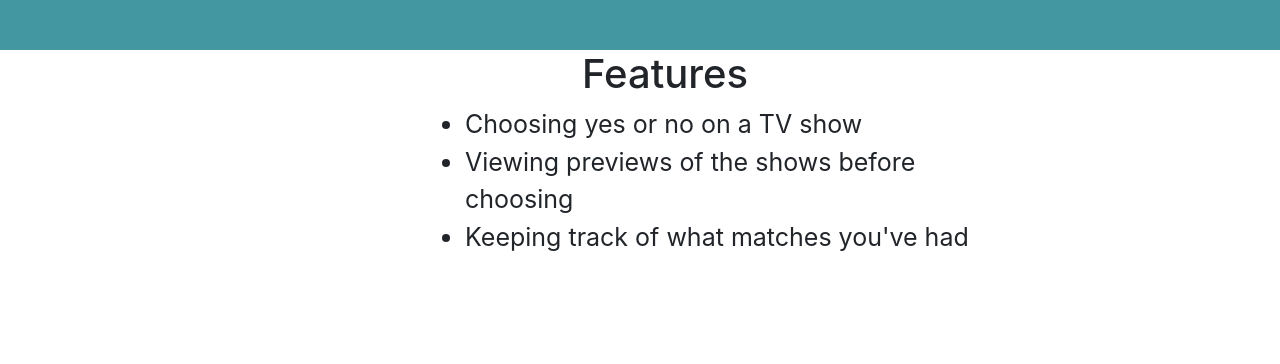
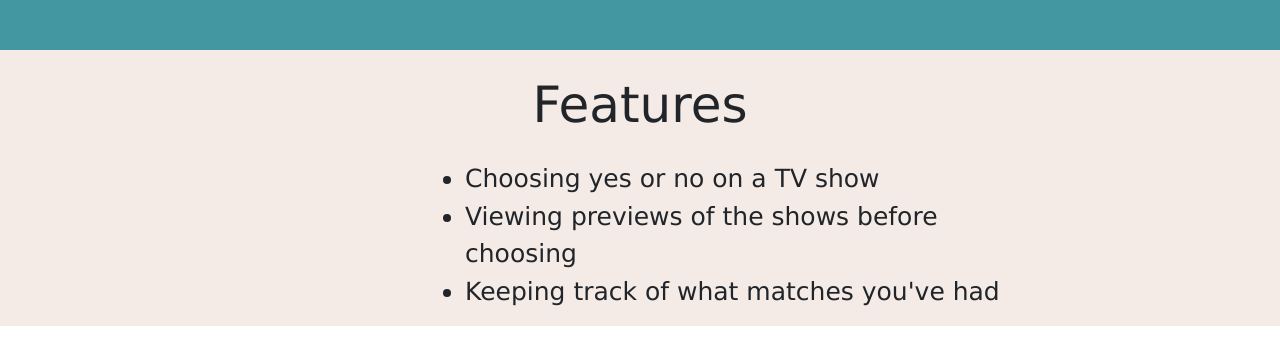
Before and after one commit to MauResendez/TVTroubles, a React (Create React App) app in the folder frontend/: page / in a window 1280 px wide. Shown: the top 364 px of the page. Built offline with nearby package versions, Linux system fonts and the light colour scheme.

Commit message:
Fixed styling and comments

```diff
--- a/frontend/src/components/Features.js
+++ b/frontend/src/components/Features.js
@@ -2,21 +2,15 @@ import React from 'react'
 import { List } from 'reactstrap'
 import '../styles/Features.css'
 
-//List
 function Features()
 {
     return (
+            <div className ="featuresBackground">
             <div className="container">
+                    <h1 className="featuresTitle">Features</h1>
                 <div className="row">
-                {/* Displays title of component "Features" */}
-                    <div className="col-3"></div>
-                    <h1 className="col-6">Features</h1>
-                    <div className="col-3"></div>
-                </div>
-                <div className="row">
-                    {/* Displays the list of features */}
                     <div className="col-md-1 col-lg-4"></div>
-                    <List className="col-md-10 col-lg-6">
+                    <List className="col-md-10 col-lg-6 featuresListItems">
                         <li>Choosing yes or no on a TV show</li>
                         <li>Viewing previews of the shows before choosing</li>
                         <li>Keeping track of what matches you've had</li>
@@ -24,6 +18,7 @@ function Features()
                     <div className="col-md-1 col-lg-4"></div>
                 </div>
             </div>
+        </div>
     );
 }
 
--- a/frontend/src/styles/Features.css
+++ b/frontend/src/styles/Features.css
@@ -1,16 +1,16 @@
-body {
+.featuresBackground {
     background-color: #F4EAE6;
     font-family: Verdana;
     border-top: 50px solid #4297A0;
 }
 
-h1 {
+.featuresTitle {
     margin: 25px 25px;
     text-align: center;
     font-size: 50px;
 }
 
-li {
+.featuresListItems {
     text-align: left;
     font-size: 25px;
 
```
